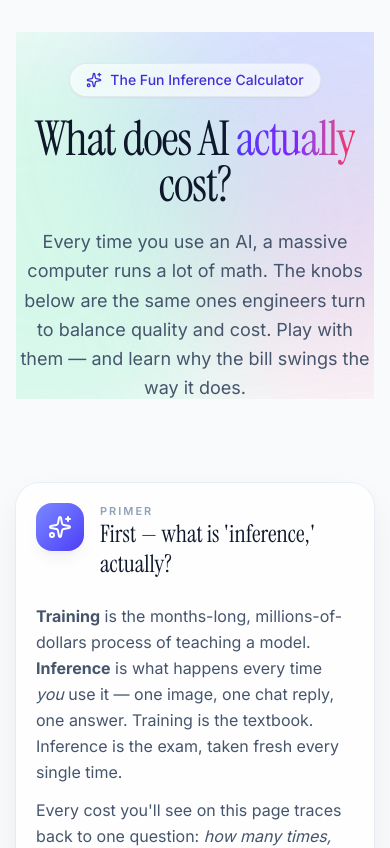
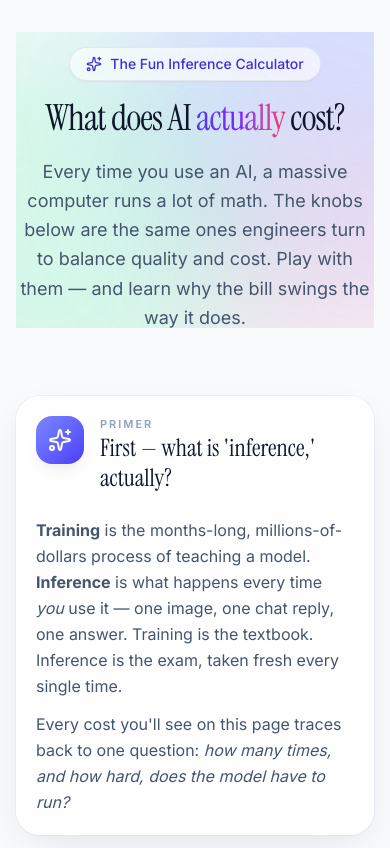
Before and after one commit to ummerr/inference, a React (Vite) app: page / in a window 390 px wide. Shown: the top 848 px of the page. Built offline with nearby package versions, Linux system fonts and the light colour scheme.

Commit message:
Fix mobile horizontal overflow from hero blobs
Co-Authored-By: Claude Opus 4.6 <noreply@anthropic.com>

```diff
--- a/src/App.tsx
+++ b/src/App.tsx
@@ -239,7 +239,7 @@ export default function App() {
     <div className="min-h-screen bg-slate-50 text-slate-900">
       <div className="max-w-7xl mx-auto px-4 sm:px-6 py-8 sm:py-12">
         {/* Hero (full width, above the nav grid) */}
-        <header className="relative text-center space-y-5 mb-16 pt-8 pb-4 fade-up">
+        <header className="relative text-center space-y-5 mb-12 sm:mb-16 pt-4 sm:pt-8 pb-4 fade-up overflow-hidden">
           <div className="pointer-events-none absolute inset-0 -z-10 overflow-hidden">
             <div className="blob absolute -top-20 left-1/4 w-96 h-96 rounded-full bg-indigo-300/40" />
             <div className="blob absolute -top-10 right-1/4 w-[28rem] h-[28rem] rounded-full bg-emerald-200/40" style={{ animationDelay: '-6s' }} />
@@ -249,7 +249,7 @@ export default function App() {
             <Sparkles className="w-4 h-4" />
             The Fun Inference Calculator
           </div>
-          <h1 className="font-display text-5xl sm:text-6xl md:text-7xl lg:text-8xl tracking-tight leading-[0.95] text-slate-900 px-2">
+          <h1 className="font-display text-4xl sm:text-6xl md:text-7xl lg:text-8xl tracking-tight leading-[1.02] sm:leading-[0.95] text-slate-900 px-2 break-words">
             What does AI <em className="bg-gradient-to-r from-indigo-600 via-violet-600 to-rose-500 bg-clip-text text-transparent not-italic">actually</em> cost?
           </h1>
           <p className="text-lg md:text-xl text-slate-600 max-w-2xl mx-auto leading-relaxed">
@@ -262,7 +262,7 @@ export default function App() {
         <div className="lg:grid lg:grid-cols-[12rem_1fr] lg:gap-12">
           <SideNav items={NAV_ITEMS} />
 
-          <main className="space-y-16 min-w-0">
+          <main className="space-y-12 sm:space-y-16 min-w-0 w-full">
             {/* 1 — What is inference? */}
             <section id="what" className="scroll-mt-8">
               <Card>
--- a/src/index.css
+++ b/src/index.css
@@ -4,6 +4,12 @@
 @theme {
   --font-sans: "Inter", ui-sans-serif, system-ui, sans-serif;
   --font-display: "Instrument Serif", ui-serif, Georgia, serif;
+}
+
+html, body {
+  overflow-x: hidden;
+  overflow-x: clip;
+  max-width: 100vw;
 }
 
 html {
```
